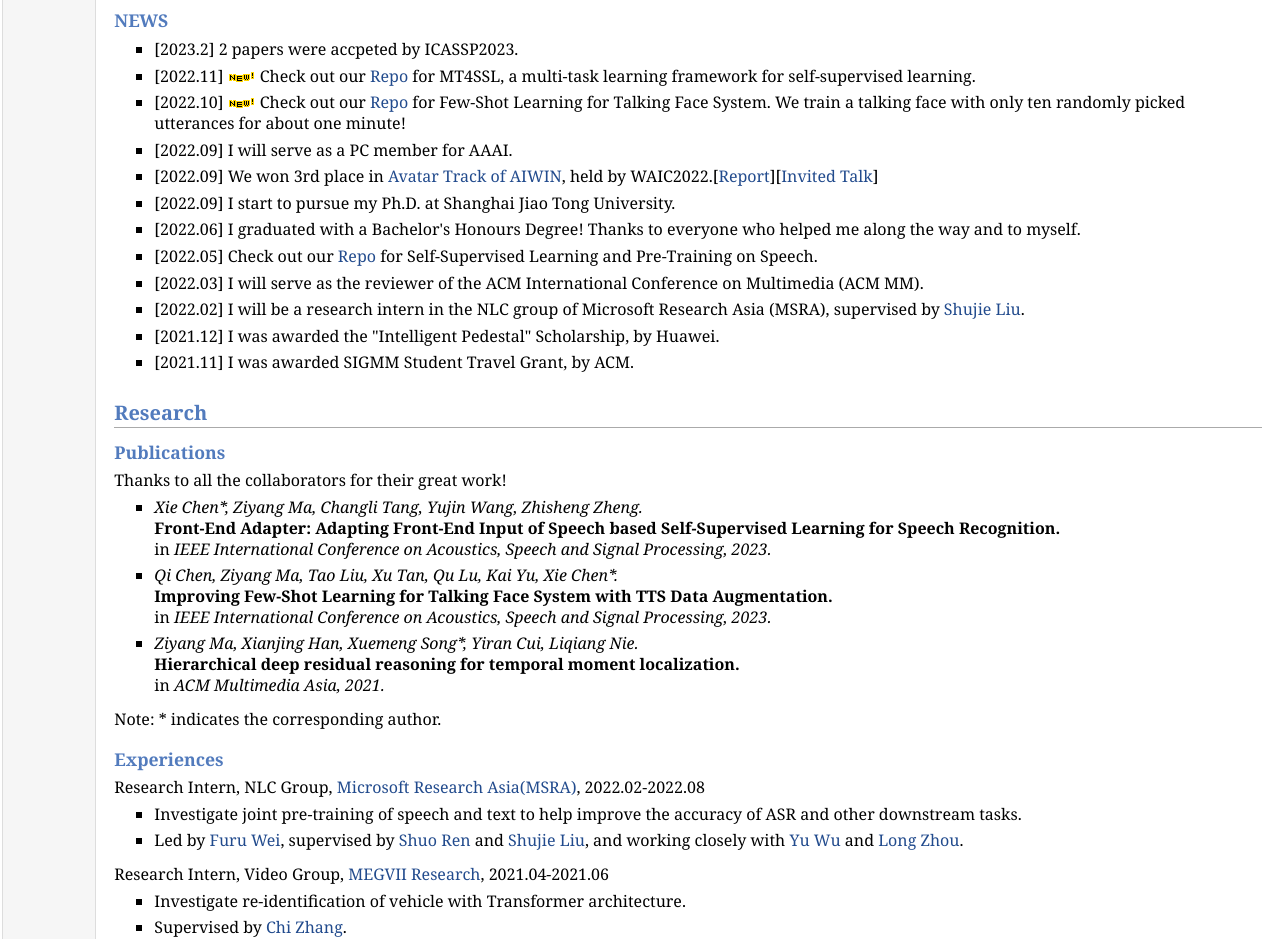
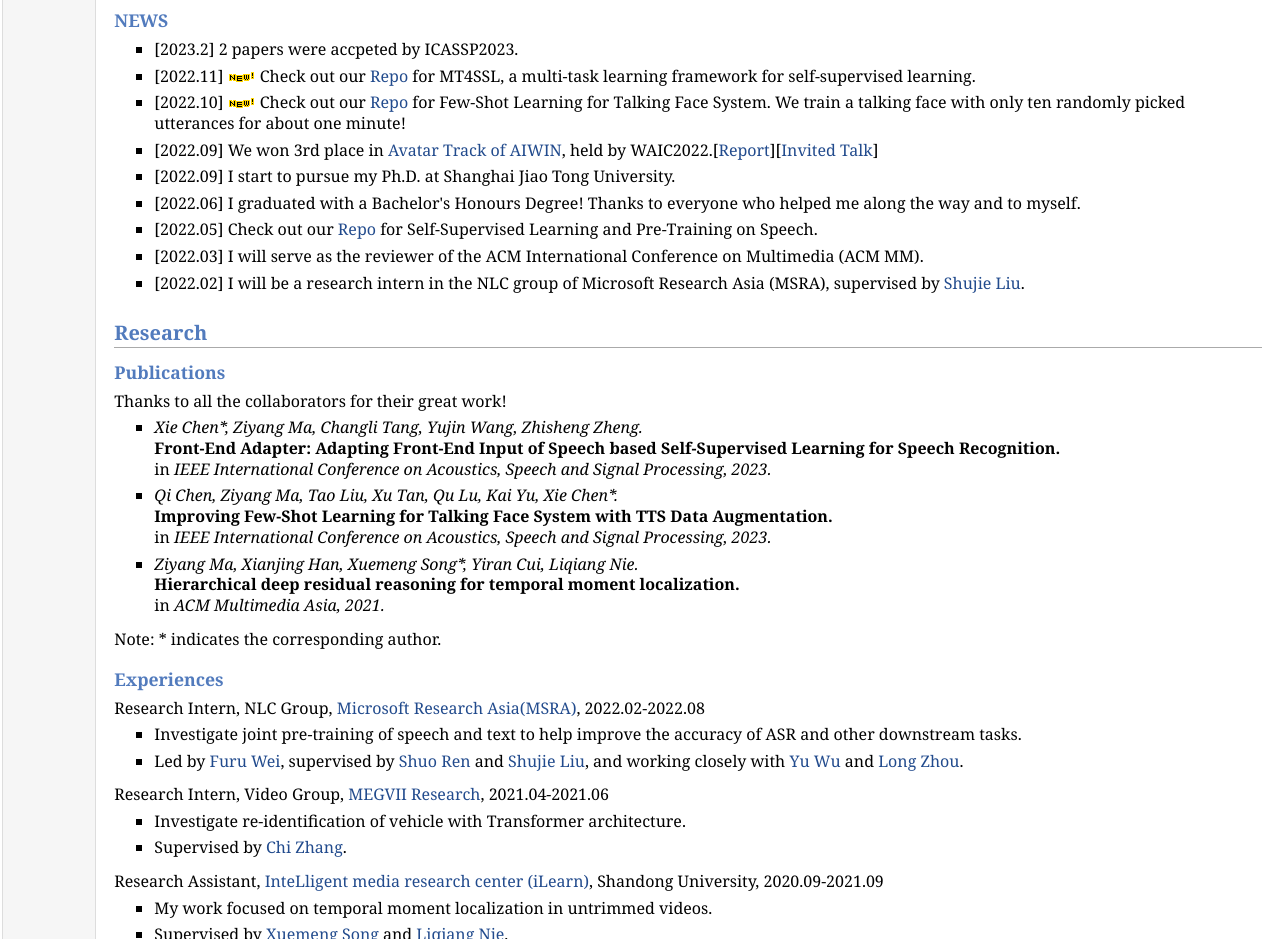
Before and after one commit to ddlBoJack/ddlBoJack.github.io, a plain HTML site: page index.html in a window 1280 px wide. Shown: the part 765-1704 px from the top of the page. Drawn offline with Linux system fonts and the light colour scheme.

Commit message:
update 2023年 3月 6日 星期一 10时46分44秒 CST

```diff
--- a/index.html
+++ b/index.html
@@ -67,15 +67,12 @@ E-mail: <a href="mailto:zym.22@sjtu.edu.cn">zym.22@sjtu.edu.cn</a></p>
 <li><p>[2023.2] 2 papers were accpeted by ICASSP2023.</p></li>
 <li><p>[2022.11] <img src="pic/new_gif.gif" alt="alt text"/> Check out our <a href="https://github.com/ddlBoJack/MT4SSL">Repo</a> for MT4SSL, a multi-task learning framework for self-supervised learning.</p></li>
 <li><p>[2022.10] <img src="pic/new_gif.gif" alt="alt text"/> Check out our <a href="https://github.com/Moon0316/T2A">Repo</a> for Few-Shot Learning for Talking Face System. We train a talking face with only ten randomly picked utterances for about one minute! </p></li>
-<li><p>[2022.09] I will serve as a PC member for AAAI.</p></li>
 <li><p>[2022.09] We won 3rd place in <a href="http://www.aiwin.org.cn/competitions/69">Avatar Track of AIWIN</a>, held by WAIC2022.[<a href="https://mp.weixin.qq.com/s/3wuZG4I4PbXW9WmAfuVFwQ">Report</a>][<a href="https://www.bilibili.com/video/BV1iV4y137RC">Invited Talk</a>]</p></li>
 <li><p>[2022.09] I start to pursue my Ph.D. at Shanghai Jiao Tong University.</p></li>
 <li><p>[2022.06] I graduated with a Bachelor's Honours Degree! Thanks to everyone who helped me along the way and to myself.</p></li>
 <li><p>[2022.05] Check out our <a href="https://github.com/ddlBoJack/Awesome-Speech-Pretraining">Repo</a> for Self-Supervised Learning and Pre-Training on Speech.</p></li>
 <li><p>[2022.03] I will serve as the reviewer of the ACM International Conference on Multimedia (ACM MM).</p></li>
 <li><p>[2022.02] I will be a research intern in the NLC group of Microsoft Research Asia (MSRA), supervised by <a href="https://scholar.google.com/citations?user=6mNya-wAAAAJ&hl=en">Shujie Liu</a>.</p></li>
-<li><p>[2021.12] I was awarded the "Intelligent Pedestal" Scholarship, by Huawei.</p></li>
-<li><p>[2021.11] I was awarded SIGMM Student Travel Grant, by ACM.</p></li>
 </ul>
 
 
```
